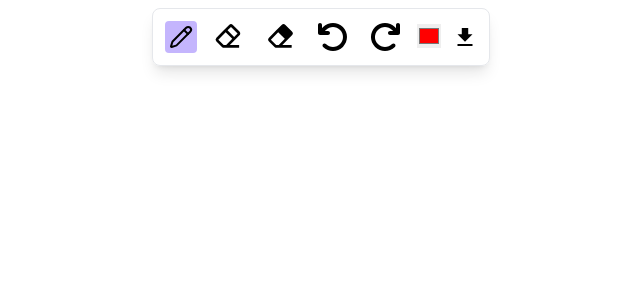
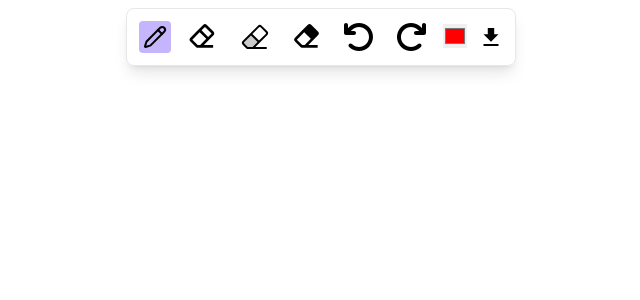
Before and after one commit to Pham-Tuan-Nghia-Mean/Whiteboard-example, a React (Vite) app: page / in a window 1280 px wide. Shown: the top 300 px of the page, without its empty margins (319-959 px from the left). Built offline with nearby package versions, Linux system fonts and the light colour scheme.

Commit message:
add ERASER_ELEMENT

```diff
--- a/src/App.jsx
+++ b/src/App.jsx
@@ -6,6 +6,7 @@ import { IoMdDownload } from "react-icons/io";
 import { LuPencil } from "react-icons/lu";
 import { BiEraser } from "react-icons/bi";
 import { BiSolidEraser } from "react-icons/bi";
+import { PiEraserDuotone } from "react-icons/pi";
 import { FaArrowRotateLeft } from "react-icons/fa6";
 import { FaArrowRotateRight } from "react-icons/fa6";
 import { ACTIONS } from "./constants";
@@ -36,6 +37,8 @@ export default function App() {
 
     const stage = stageRef.current;
     const { x, y } = stage.getPointerPosition();
+    const idElement = stage?.pointerClickStartShape?.attrs?.id;
+    const newScribbles = scribbles.filter((i) => i.id !== idElement);
     const id = uuidv4();
     isPaining.current = true;
 
@@ -61,6 +64,9 @@ export default function App() {
             tool: "eraser",
           },
         ]);
+        break;
+      case ACTIONS.ERASER_ELEMENT:
+        setScribbles(newScribbles);
         break;
     }
   }
@@ -94,13 +100,10 @@ export default function App() {
       return;
     }
     setAction(ACTIONS.UNDO);
-    const newScribbles = [...scribbles]
-    newScribbles.pop()
-    console.log("newScribbles", newScribbles);
+    const newScribbles = [...scribbles];
+    newScribbles.pop();
     setScribbles(newScribbles);
     setHistory((pre) => ({ ...pre, step: pre.step - 1 }));
-    console.log("historyStep", history.step);
-    console.log("history", history.lineList);
   };
 
   const handleRedo = () => {
@@ -148,6 +151,18 @@ export default function App() {
               }}
             >
               <BiEraser size={"2rem"} />
+            </button>
+            <button
+              className={
+                action === ACTIONS.ERASER_ELEMENT
+                  ? "bg-violet-300 p-1 rounded"
+                  : "p-1 hover:bg-violet-100 rounded"
+              }
+              onClick={() => {
+                setAction(ACTIONS.ERASER_ELEMENT);
+              }}
+            >
+              <PiEraserDuotone size={"2rem"} />
             </button>
             <button
               className={
@@ -208,6 +223,7 @@ export default function App() {
           <Layer>
             {scribbles.map((scribble) => (
               <Line
+                id={scribble.id}
                 key={scribble.id}
                 lineCap="round"
                 lineJoin="round"
--- a/src/constants.js
+++ b/src/constants.js
@@ -1,5 +1,6 @@
 export const ACTIONS = {
   ERASER: "ERASER",
+  ERASER_ELEMENT: "ERASER_ELEMENT",
   ERASER_ALL: "ERASER_ALL",
   SCRIBBLE: "SCRIBBLE",
   UNDO: "UNDO",
```
